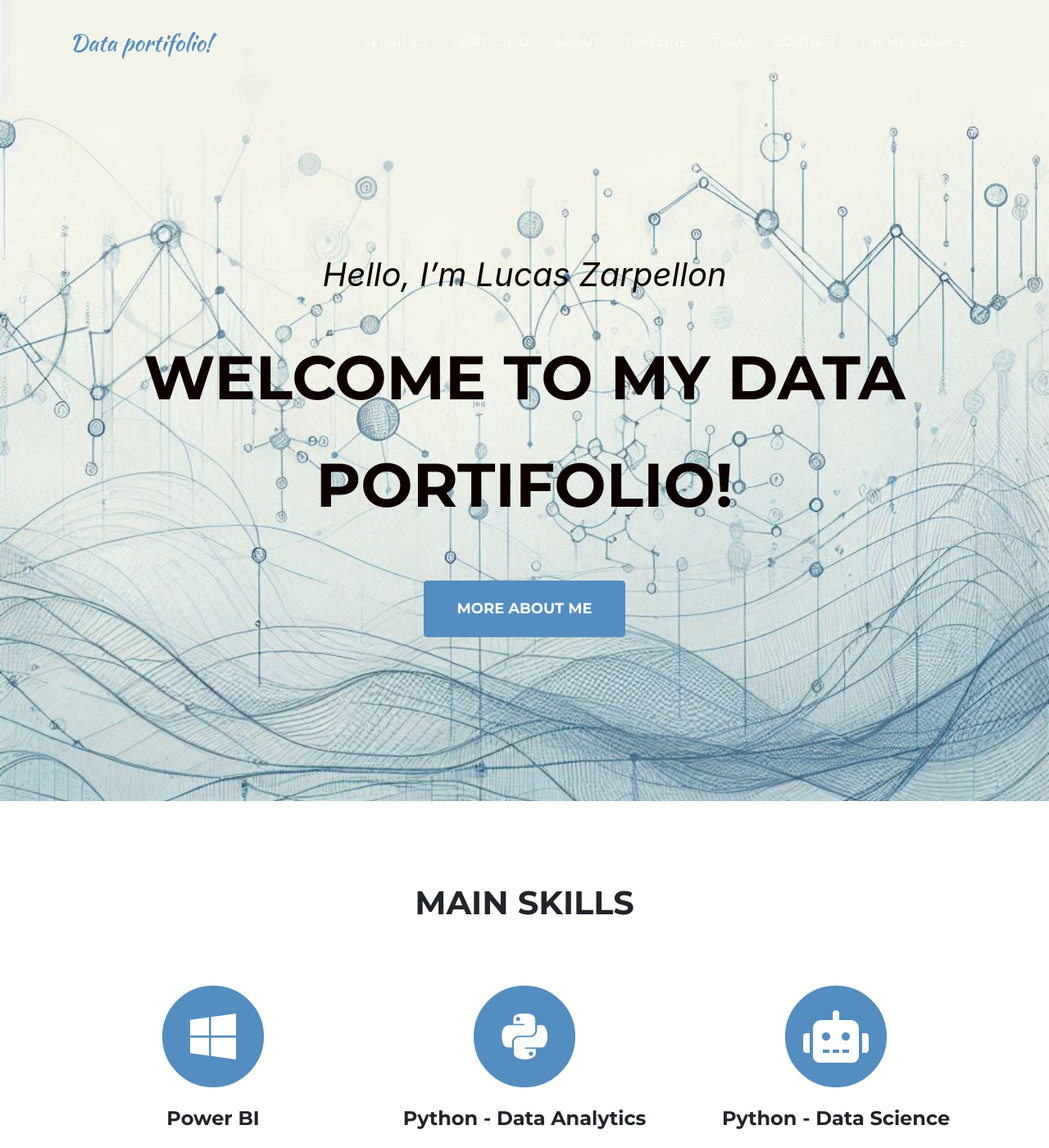
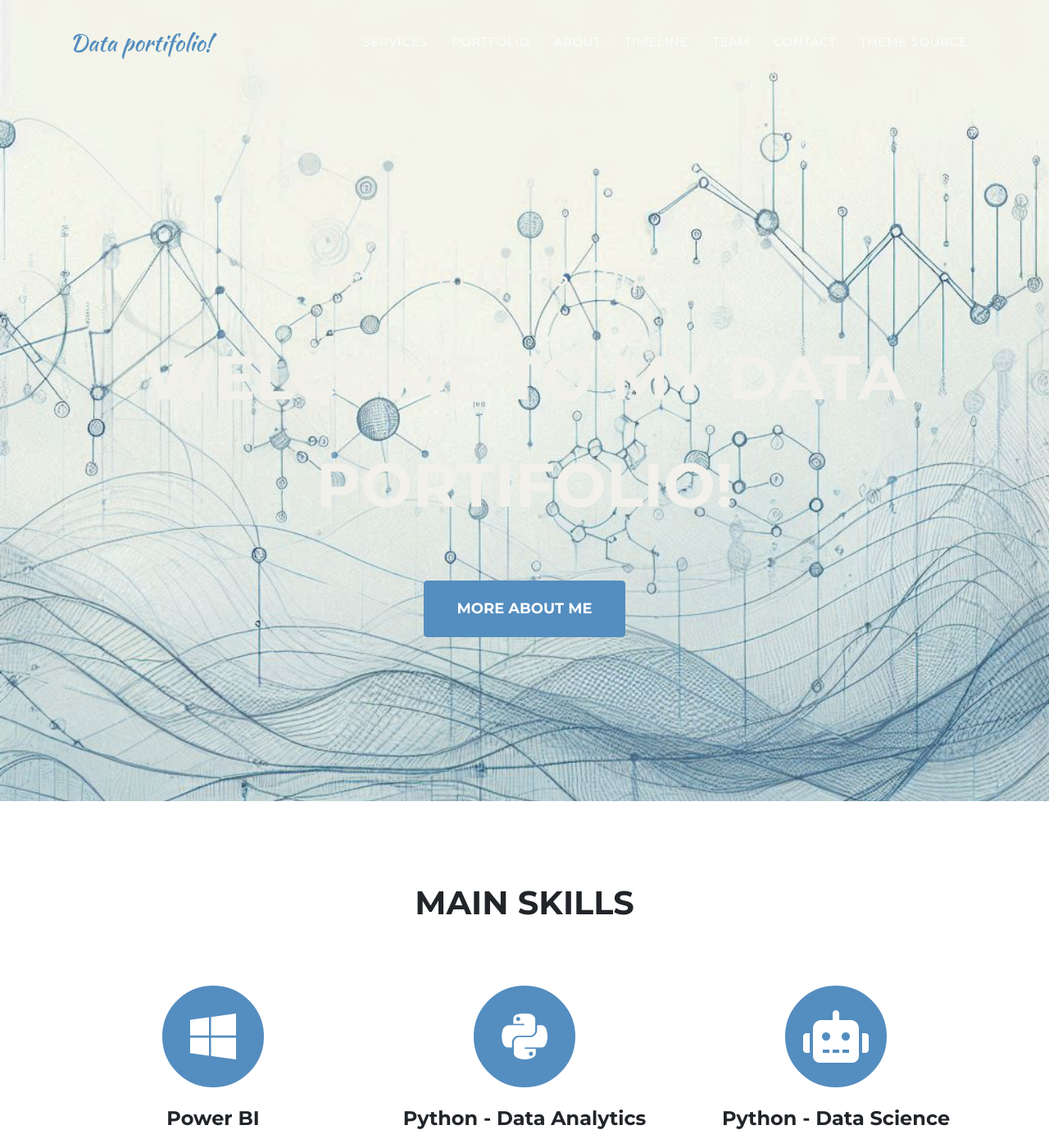
Before and after one commit to lcszarpellon/lucas_zarpellon-Portfolio, a Jekyll site: the page built from index.md, in a window 1280 px wide and 1400 px high. Shown: the whole window at 82% size. Built offline with Jekyll 4.4.1, drawn with Linux system fonts in a browser that asks for light colours; some web fonts are replaced.

Commit message:
Update agency.scss

```diff
--- a/assets/css/agency.scss
+++ b/assets/css/agency.scss
@@ -16,10 +16,12 @@
   {% endfor %}
 {% endif %}
 
-// Custom colors  #fed136 #fff #000
+// Custom colors  #fed136 #fff #000 #548DBF
 $primary: {{ site.data.style.highlight | default: "#548DBF" }} !default;
-$white: {{ site.data.style.white | default: "#0D0000" }} !default;
-$black: {{ site.data.style.black | default: "#82C0D9" }} !default;
+$white: {{ site.data.style.white | default: "#F2F0EB" }} !default;
+$black: {{ site.data.style.black | default: "#0D0000" }} !default;
+$lblue: {{ site.data.style.lblue | default: "#548DBF" }} !default;
+$dblue: {{ site.data.style.dblue | default: "#2477BF" }} !default;
 
 // Custom Images
 $header-image: "{{ site.data.style.header-image }}";
```
